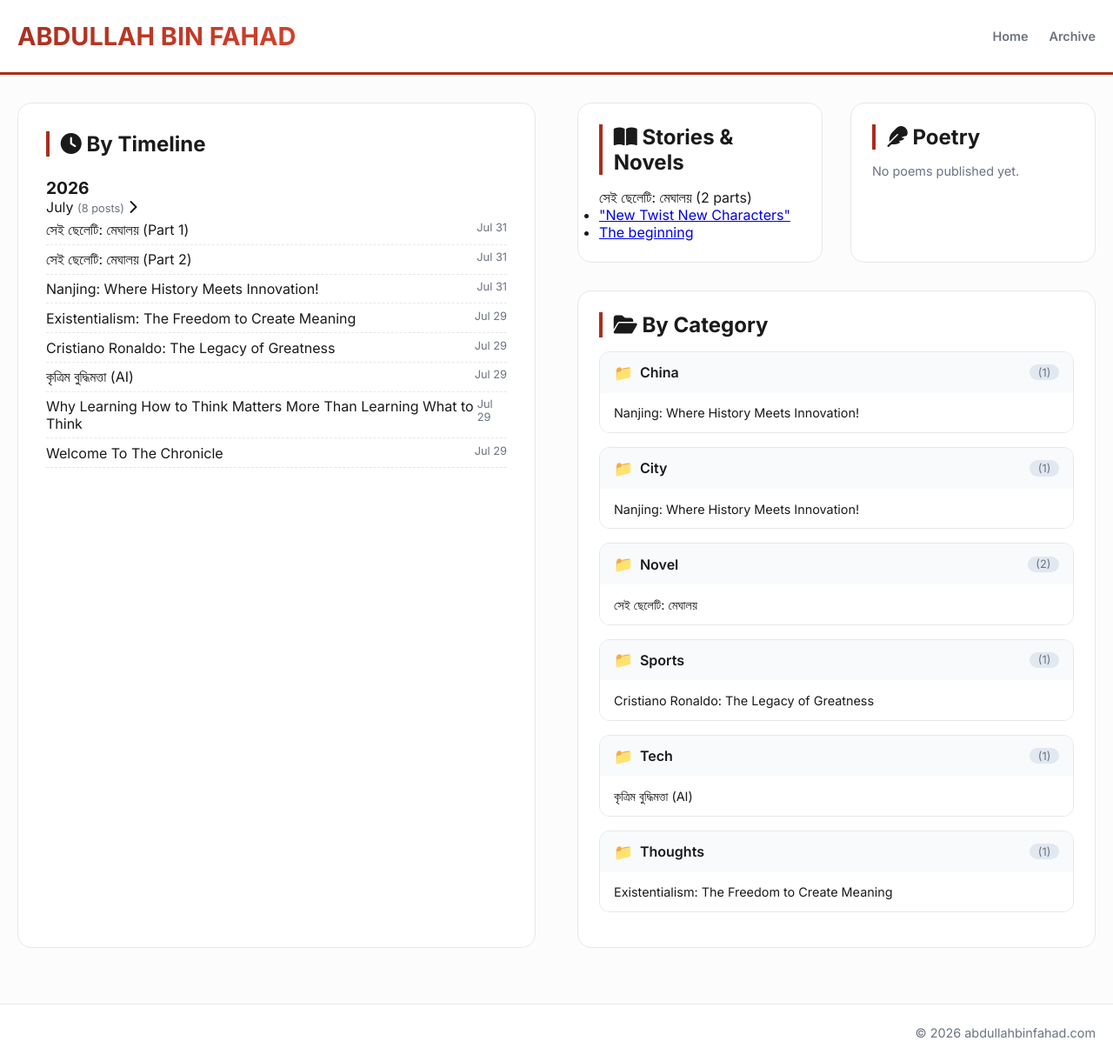
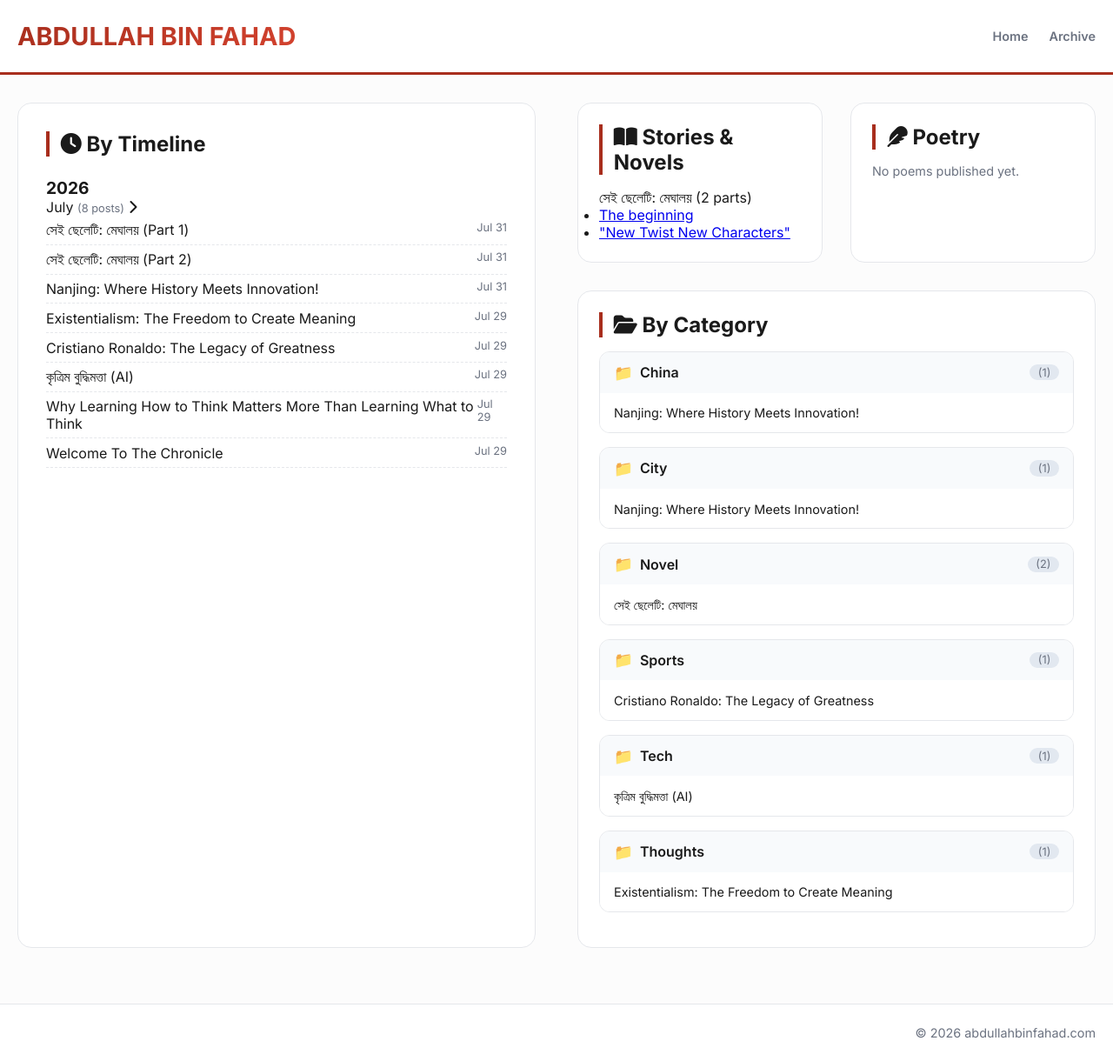
Before and after one commit to abdullahbinfahad/writings, a Jekyll site: the page built from archive.md, in a window 1280 px wide. Shown: the whole page at 87% size. Built offline with Jekyll 4.4.1, drawn with Linux system fonts in a browser that asks for light colours.

Commit message:
Refactor right column layout and sorting logic
Updated layout for the right column and improved part order for stories and novels.

```diff
--- a/archive.md
+++ b/archive.md
@@ -44,11 +44,10 @@ permalink: /archive.html
         {% endfor %}
     </div>
 
-    <!-- RIGHT COLUMN: Stories, Novels, Poetry & Categories (UPDATED LAYOUT) -->
-    <!-- Added: display: flex; flex-wrap: wrap; gap: 2rem; so they flow side-by-side on desktop and wrap on mobile. Removed common background/padding so they act as individual cards. -->
+    <!-- RIGHT COLUMN: Stories, Novels, Poetry & Categories -->
     <div class="archive-categories" style="display: flex; flex-wrap: wrap; gap: 2rem; padding: 0; background: transparent; border: none; border-radius: 0;">
 
-        <!-- 1. STORIES & NOVELS HUB -->
+        <!-- 1. STORIES & NOVELS HUB (UPDATED FOR PERFECT PART ORDER) -->
         <div class="archive-card story-hub" style="flex: 1 1 280px; min-width: 240px;">
             <h2 class="archive-section-title" style="margin-bottom: 1rem;"><i class="fas fa-book-open"></i> Stories & Novels</h2>
             {% assign series_map = site.posts | group_by_exp:"post", "post.series" %}
@@ -62,7 +61,9 @@ permalink: /archive.html
                             <span class="series-count">({{ series.items.size }} parts)</span>
                         </div>
                         <ul class="series-parts">
-                            {% for post in series.items %}
+                            <!-- SORTED BY DATE: Ensures Part 1 is always at the top, Part 2 below it, etc. -->
+                            {% assign sorted_parts = series.items | sort: "date" %}
+                            {% for post in sorted_parts %}
                             <li>
                                 <a href="{{ post.url }}">
                                     {% if post.chapter_name %}
```
